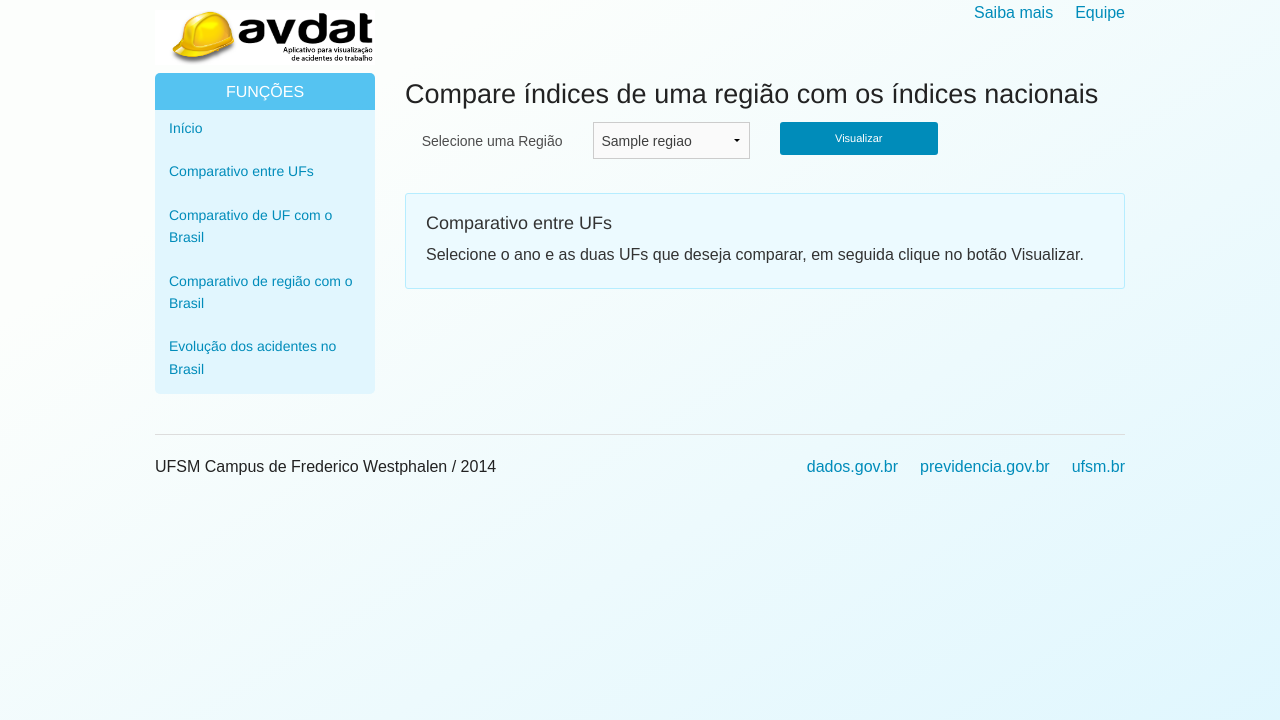
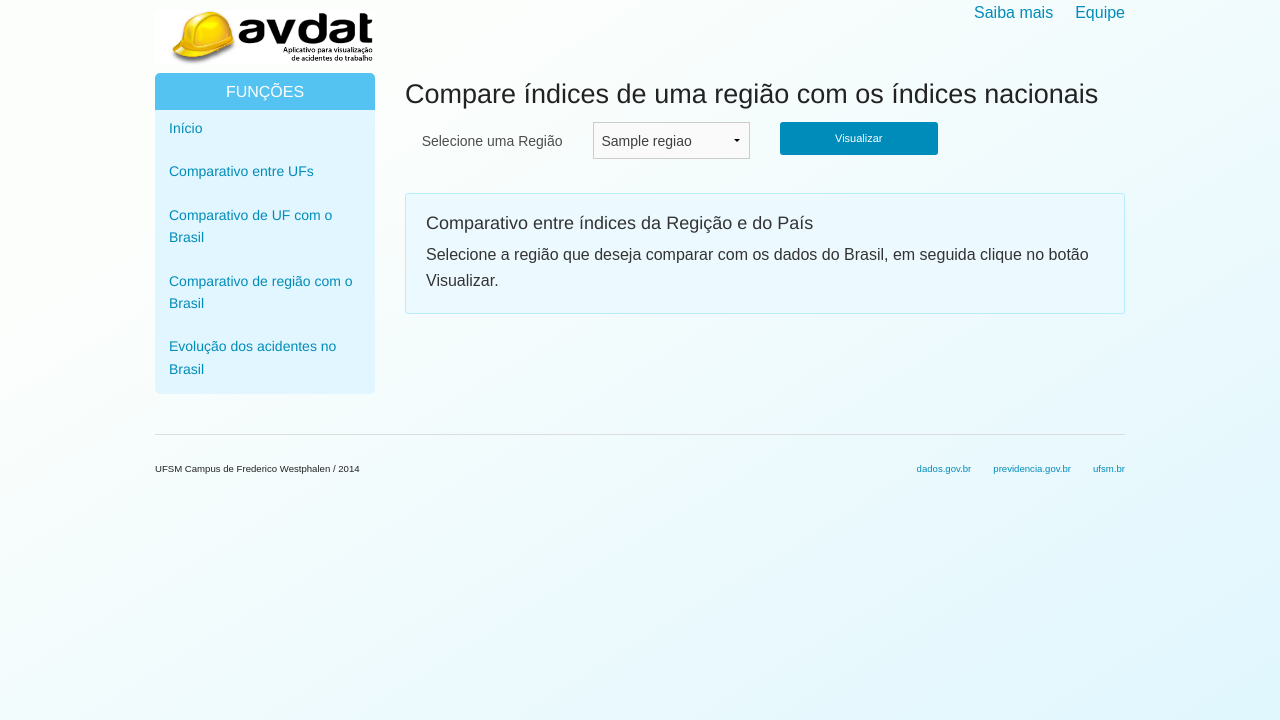
Before and after one commit to izacarias/avdat, a Django app: template acidentes/templates/acidentes/regiao_pais.html in a window 1280 px wide. Shown: the top 720 px of the page. Run offline with Django 3.2, Linux system fonts and the light colour scheme; the template is opened without the code that fills it: most values are stand-ins (such as "Sample title", 1, 10 or a date in 2020); parts of the project's set-up code (start-up, migrations or seed data) failed here and were passed over.

Commit message:
Incluída função de comparação de regiao com país

```diff
--- a/acidentes/templates/acidentes/base.html
+++ b/acidentes/templates/acidentes/base.html
@@ -57,13 +57,13 @@
             <hr/>
             <div class="row">
                 <div class="large-6 columns">
-                    <p>UFSM Campus de Frederico Westphalen / 2014</p>
+                    <p><small>UFSM Campus de Frederico Westphalen / 2014</small></p>
                 </div>
                 <div class="large-6 columns">
                     <ul class="inline-list right">
-                        <li><a href="http://dados.gov.br/">dados.gov.br</a></li>
-                        <li><a href="http://www.previdencia.gov.br">previdencia.gov.br</a></li>
-                        <li><a href="http://www.ufsm.br">ufsm.br</a></li>
+                        <li><a href="http://dados.gov.br/"><small>dados.gov.br</small></a></li>
+                        <li><a href="http://www.previdencia.gov.br"><small>previdencia.gov.br</small></a></li>
+                        <li><a href="http://www.ufsm.br"><small>ufsm.br</small></a></li>
                     </ul>
                 </div>
             </div>
--- a/acidentes/templates/acidentes/compara_pais.html
+++ b/acidentes/templates/acidentes/compara_pais.html
@@ -29,8 +29,8 @@
     </div>
     {% else %}
     <div class="panel callout radius">
-        <h5>Comparativo entre UFs</h5>
-        <p>Selecione o ano e as duas UFs que deseja comparar, em seguida clique no botão Visualizar.</p>
+        <h5>Comparativo entre índices de uma UF e do País</h5>
+        <p>Selecione a UF que deseja comparar com os dados do Brasil, em seguida clique no botão Visualizar.</p>
     </div>
     {% endif %}
     <div id="mesmaUfModal" class="reveal-modal" data-reveal>
--- a/acidentes/templates/acidentes/regiao_pais.html
+++ b/acidentes/templates/acidentes/regiao_pais.html
@@ -21,7 +21,7 @@
         </div>
         {% csrf_token %}
     </form>
-    {% if ufs_selecionadas %}
+    {% if regiao_selecionada %}
     <div class="row">
         <div id="chart_canvas" class="small-12 columns">
         <!-- placeholder for google maps -->
@@ -29,8 +29,8 @@
     </div>
     {% else %}
     <div class="panel callout radius">
-        <h5>Comparativo entre UFs</h5>
-        <p>Selecione o ano e as duas UFs que deseja comparar, em seguida clique no botão Visualizar.</p>
+        <h5>Comparativo entre índices da Regição e do País</h5>
+        <p>Selecione a região que deseja comparar com os dados do Brasil, em seguida clique no botão Visualizar.</p>
     </div>
     {% endif %}
     <div id="mesmaUfModal" class="reveal-modal" data-reveal>
@@ -40,7 +40,7 @@
 {% endblock conteudo %}
 
 {% block page_js %}
-    {% if ufs_selecionadas %}
+    {% if regiao_selecionada %}
     {% load chartit %}
     {{ charts|load_charts:"chart_canvas" }}
     <script type="text/javascript" src="{% static "acidentes/js/highcharts.js" %}"></script>
```
